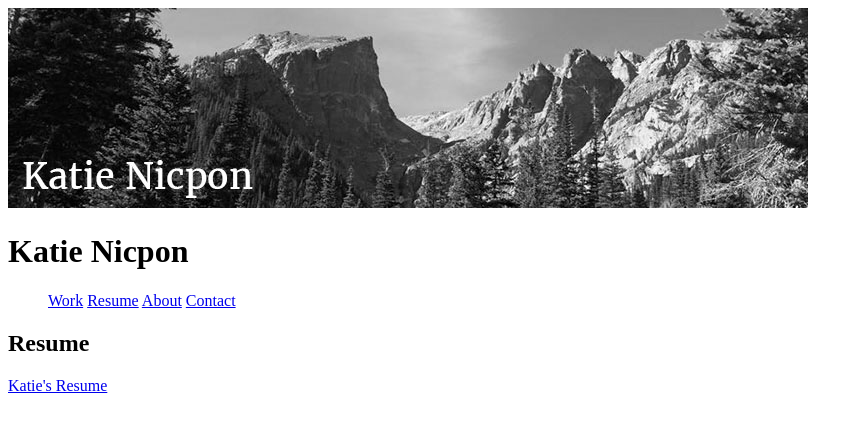
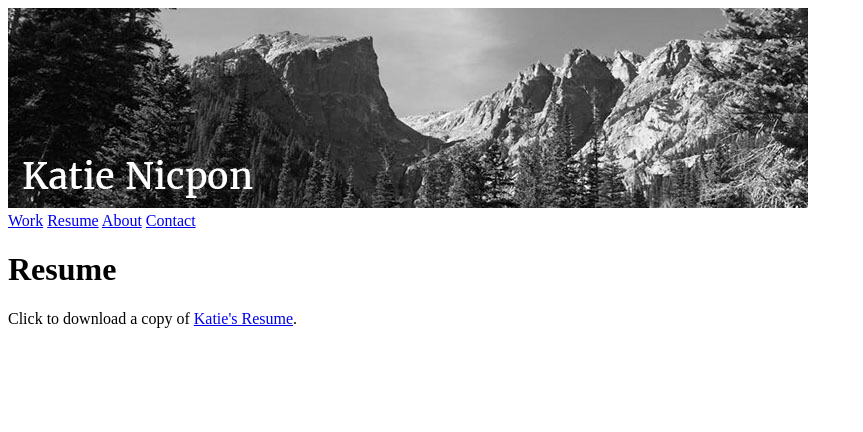
Before and after one commit to katienicpon/katienicpon.github.io, a plain HTML site: page resume/index.html in a window 1280 px wide. Shown: the whole page, without its empty margins (0-863 px from the left). Drawn offline with Linux system fonts and the light colour scheme.

Commit message:
Update index.html

```diff
--- a/resume/index.html
+++ b/resume/index.html
@@ -6,23 +6,21 @@
 <header class="main-header" role="banner">
   <img src="bannerpic.jpg" alt="Banner Image"/>
 </header>
-<div id="header">
-    <div id="logo">
-     <h1>Katie Nicpon</h1>
-    </div>
+<div class="navbar"
     <ul id="menu">
         <a href="http://katienicpon.github.io/index.html">Work</a></li>
         <a href="http://katienicpon.github.io/resume">Resume</a></li>
         <a href="http://katienicpon.github.io/about">About</a></li>
         <a href="http://katienicpon.github.io/contact">Contact</a></li>
     </ul>
-</div><!--end header -->
+</div><!--end navbar -->
 </head>
+
 <body>
- <div id="work"></div>
- <h2>Resume</h2>
 
-<a href='resume.pdf'>Katie's Resume</a>
+ <h1>Resume</h1>
+
+<p>Click to download a copy of <a href='resume.pdf'>Katie's Resume</a>.</p>
 
 </object>
 
```
